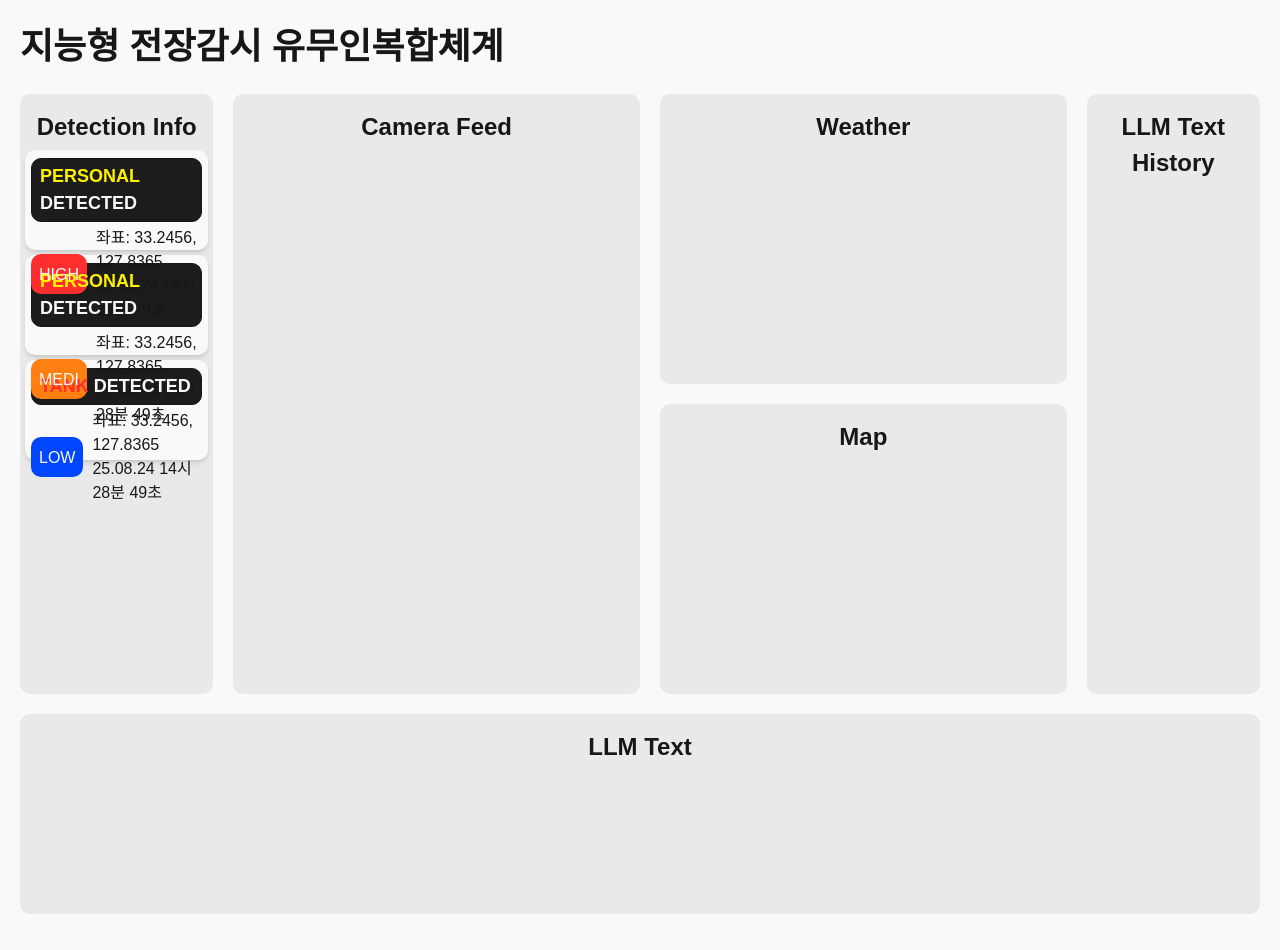
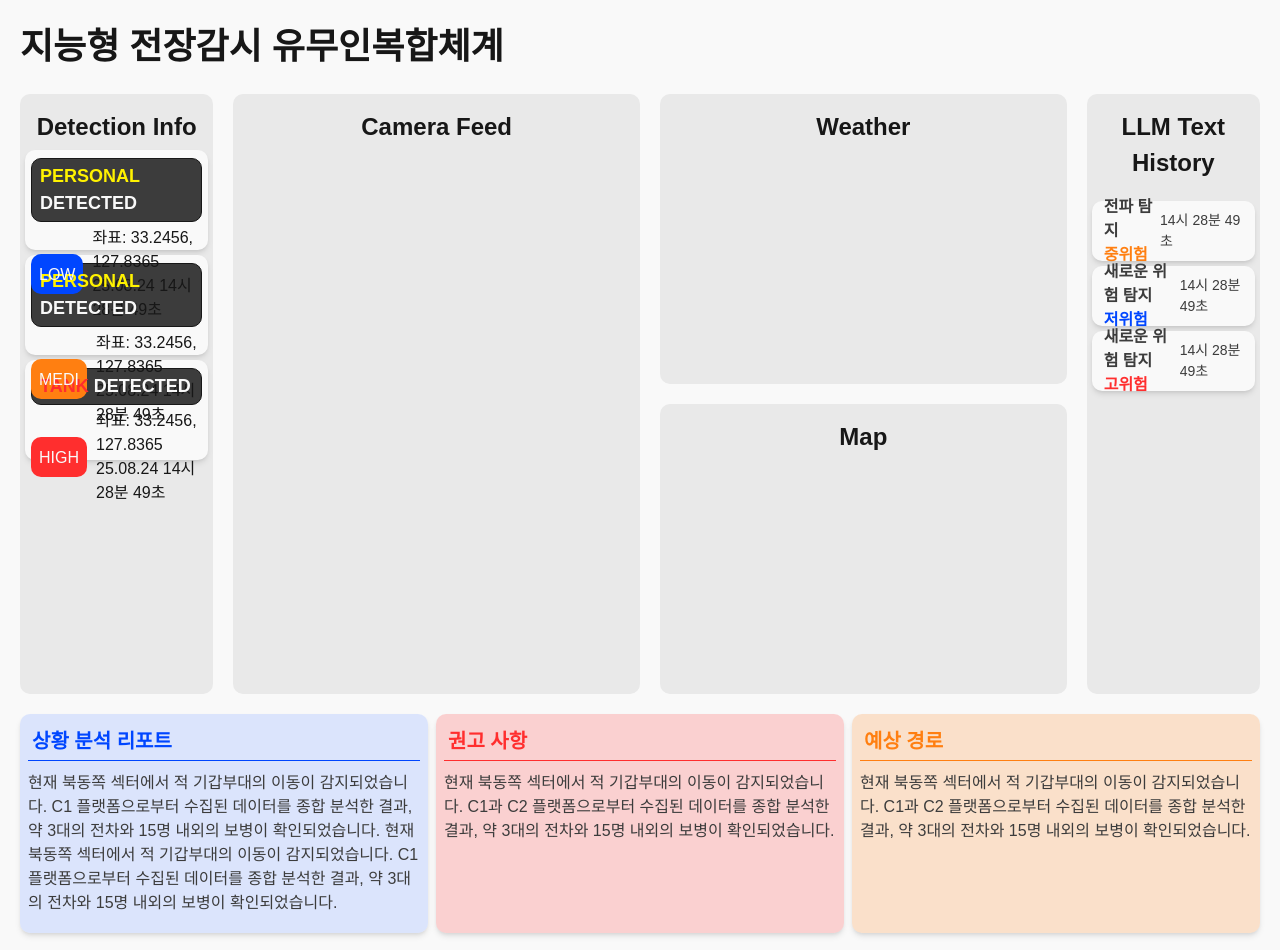
Before and after one commit to JINJIYU23/neowine_demo, a Next.js app: page / in a window 1280 px wide. Shown: the top 950 px of the page. Before the commit the page ends 914 px from the top, so only its background shows below. Built offline with nearby package versions, Linux system fonts and the light colour scheme.

Commit message:
Style: 퍼블리싱

```diff
--- /dev/null
+++ b/src/components/DetectionButton.tsx
@@ -0,0 +1,20 @@
+import React from "react";
+
+interface DetectionLevelButtonProps {
+  level: string;
+  color: string;
+}
+
+export default function DetectionLevelButton({
+  level,
+  color,
+}: DetectionLevelButtonProps) {
+  return (
+    <button
+      className="rounded-[10px] p-2 flex items-center justify-center"
+      style={{ backgroundColor: color }}
+    >
+      <span className="relative top-[1px] text-[var(--white-bg)]">{level}</span>
+    </button>
+  );
+}
--- a/src/components/DetectionInfoDetail.tsx
+++ b/src/components/DetectionInfoDetail.tsx
@@ -1,4 +1,5 @@
 import React from "react";
+import DetectionLevelButton from "./DetectionButton";
 
 export default function DetectionInfoDetail() {
   return (
@@ -10,11 +11,7 @@ export default function DetectionInfoDetail() {
           </h1>
         </div>
         <div className="flex items-center gap-0">
-          <button className="bg-[var(--red-color)] rounded-[10px] p-2 flex items-center justify-center">
-            <span className="relative top-[1px] text-[var(--white-bg)]">
-              HIGH
-            </span>
-          </button>
+          <DetectionLevelButton level="LOW" color="var(--blue-color)" />
           <div className="p-1 ml-[5px]">
             <p>좌표: 33.2456, 127.8365</p>
             <p>25.08.24 14시 28분 49초</p>
@@ -28,11 +25,7 @@ export default function DetectionInfoDetail() {
           </h1>
         </div>
         <div className="flex items-center gap-0">
-          <button className="bg-[var(--orange-color)] rounded-[10px] p-2 flex items-center justify-center">
-            <span className="relative top-[1px] text-[var(--white-bg)]">
-              MEDI
-            </span>
-          </button>
+          <DetectionLevelButton level="MEDI" color="var(--orange-color)" />
           <div className="p-1 ml-[5px]">
             <p>좌표: 33.2456, 127.8365</p>
             <p>25.08.24 14시 28분 49초</p>
@@ -46,11 +39,7 @@ export default function DetectionInfoDetail() {
           </h1>
         </div>
         <div className="flex items-center gap-0">
-          <button className="bg-[var(--blue-color)] rounded-[10px] p-2 flex items-center justify-center">
-            <span className="relative top-[1px] text-[var(--white-bg)]">
-              LOW
-            </span>
-          </button>
+          <DetectionLevelButton level="HIGH" color="var(--red-color)" />
           <div className="p-1 ml-[5px]">
             <p>좌표: 33.2456, 127.8365</p>
             <p>25.08.24 14시 28분 49초</p>
--- /dev/null
+++ b/src/components/ExpectedRoute.tsx
@@ -0,0 +1,19 @@
+import React from "react";
+
+export default function ExpectedRoute() {
+  return (
+    <div className="rounded-[10px] bg-[#FF7F11]/20 h-min-full shadow-md p-2">
+      <h1 className="font-semibold p-1 text-[20px] text-[var(--orange-color)]">
+        예상 경로
+      </h1>
+      <hr className="border-[var(--orange-color)]" />
+      <div className="py-[10px]">
+        <p className="text-[var(--black-color)]">
+          현재 북동쪽 섹터에서 적 기갑부대의 이동이 감지되었습니다. C1과 C2
+          플랫폼으로부터 수집된 데이터를 종합 분석한 결과, 약 3대의 전차와 15명
+          내외의 보병이 확인되었습니다.
+        </p>
+      </div>
+    </div>
+  );
+}
--- a/src/components/LLMText.tsx
+++ b/src/components/LLMText.tsx
@@ -1,11 +1,14 @@
 import React from "react";
+import Report from "./Report";
+import Recommendation from "./Recommendation";
+import ExpectedRoute from "./ExpectedRoute";
 
 export default function LLMText() {
   return (
-    <div className="mx-5 rounded-[10px] bg-[var(--box-color)] h-[200px] max-w-full">
-      <h1 className="text-[24px] font-semibold text-center p-[15px]">
-        LLM Text
-      </h1>
+    <div className="grid grid-cols-3 px-[20px] mb-[20px] gap-2">
+      <Report />
+      <Recommendation />
+      <ExpectedRoute />
     </div>
   );
 }
--- a/src/components/LLMTextHistory.tsx
+++ b/src/components/LLMTextHistory.tsx
@@ -1,11 +1,19 @@
 import React from "react";
+import LLMTextHistoryDetail from "./LLMTextHistoryDetail";
 
 export default function LLMTextHistory() {
+  // props로 위험도 데이터 패칭
   return (
     <div className="mb-5 mx-5 rounded-[10px] bg-[var(--box-color)] h-[600px]">
       <h2 className="text-[24px] font-semibold text-center p-[15px]">
         LLM Text History
       </h2>
+
+      <ul>
+        <li>
+          <LLMTextHistoryDetail />
+        </li>
+      </ul>
     </div>
   );
 }
--- a/src/components/LLMTextHistoryDetail.tsx
+++ b/src/components/LLMTextHistoryDetail.tsx
@@ -1,5 +1,37 @@
 import React from "react";
 
 export default function LLMTextHistoryDetail() {
-  return <div></div>;
+  return (
+    <>
+      <div className="border-[var(--stroke-color)] text-[var(--black-color)] rounded-[10px] bg-[var(--white-bg)] flex items-center justify-between shadow-md m-[5px] w-min-full h-[60px] p-3">
+        <div className="flex flex-col font-semibold">
+          <p>전파 탐지</p>
+          <span className="text-[var(--orange-color)]">중위험</span>
+        </div>
+        <div className="flex flex-row text-[14px]">
+          <p>14시 28분 49초</p>
+        </div>
+      </div>
+
+      <div className="border-[var(--stroke-color)] text-[var(--black-color)] rounded-[10px] bg-[var(--white-bg)] flex items-center justify-between shadow-md m-[5px] w-min-full h-[60px] p-3">
+        <div className="flex flex-col font-semibold">
+          <p>새로운 위험 탐지</p>
+          <span className="text-[var(--blue-color)]">저위험</span>
+        </div>
+        <div className="flex flex-row text-[14px]">
+          <p>14시 28분 49초</p>
+        </div>
+      </div>
+
+      <div className="border-[var(--stroke-color)] text-[var(--black-color)] rounded-[10px] bg-[var(--white-bg)] flex items-center justify-between shadow-md m-[5px] w-min-full h-[60px] p-3">
+        <div className="flex flex-col font-semibold">
+          <p>새로운 위험 탐지</p>
+          <span className="text-[var(--red-color)]">고위험</span>
+        </div>
+        <div className="flex flex-row text-[14px]">
+          <p>14시 28분 49초</p>
+        </div>
+      </div>
+    </>
+  );
 }
--- /dev/null
+++ b/src/components/Recommendation.tsx
@@ -0,0 +1,19 @@
+import React from "react";
+
+export default function Recommendation() {
+  return (
+    <div className="rounded-[10px] bg-[#FF2E2E]/20 h-min-full shadow-md p-2">
+      <h1 className="font-semibold text-[20px] p-1 text-[var(--red-color)]">
+        권고 사항
+      </h1>
+      <hr className="border-[var(--red-color)]" />
+      <div className="py-[10px]">
+        <p className="text-[var(--black-color)]">
+          현재 북동쪽 섹터에서 적 기갑부대의 이동이 감지되었습니다. C1과 C2
+          플랫폼으로부터 수집된 데이터를 종합 분석한 결과, 약 3대의 전차와 15명
+          내외의 보병이 확인되었습니다.
+        </p>
+      </div>
+    </div>
+  );
+}
--- /dev/null
+++ b/src/components/Report.tsx
@@ -0,0 +1,21 @@
+import React from "react";
+
+export default function Report() {
+  return (
+    <div className="rounded-[10px] bg-[#BED0FF]/50 h-min-full shadow-md p-2">
+      <h1 className="font-semibold text-[20px] p-1 text-[var(--blue-color)]">
+        상황 분석 리포트
+      </h1>
+      <hr className="border-[var(--blue-color)]" />
+      <div className="py-[10px]">
+        <p className="text-[var(--black-color)]">
+          현재 북동쪽 섹터에서 적 기갑부대의 이동이 감지되었습니다. C1
+          플랫폼으로부터 수집된 데이터를 종합 분석한 결과, 약 3대의 전차와 15명
+          내외의 보병이 확인되었습니다. 현재 북동쪽 섹터에서 적 기갑부대의
+          이동이 감지되었습니다. C1 플랫폼으로부터 수집된 데이터를 종합 분석한
+          결과, 약 3대의 전차와 15명 내외의 보병이 확인되었습니다.
+        </p>
+      </div>
+    </div>
+  );
+}
--- a/src/styles/global.css
+++ b/src/styles/global.css
@@ -11,7 +11,7 @@
   --white-bg: #f9f9f9;
   --foreground: #171717;
   --box-color: #e9e9e9;
-  --black-color: #1c1c1c;
+  --black-color: #3c3c3c;
   --red-color: #ff2e2e;
   --orange-color: #ff7f11;
   --blue-color: #0046ff;
```
